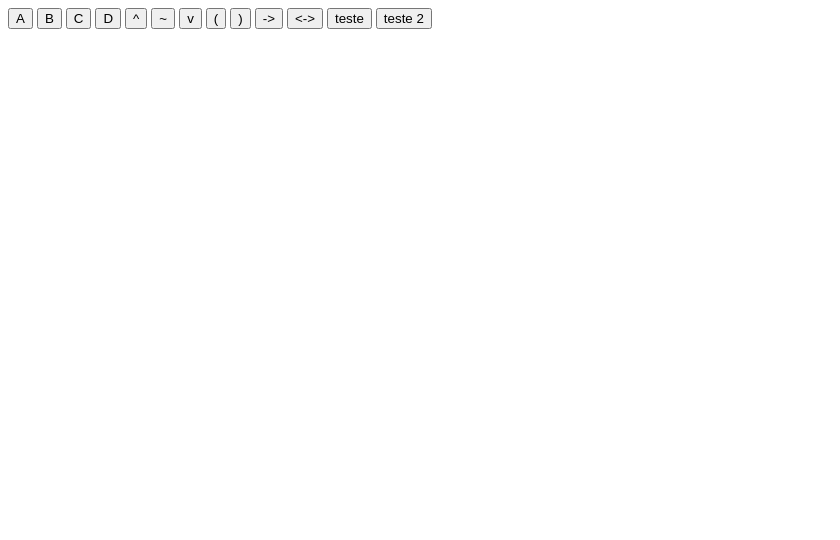
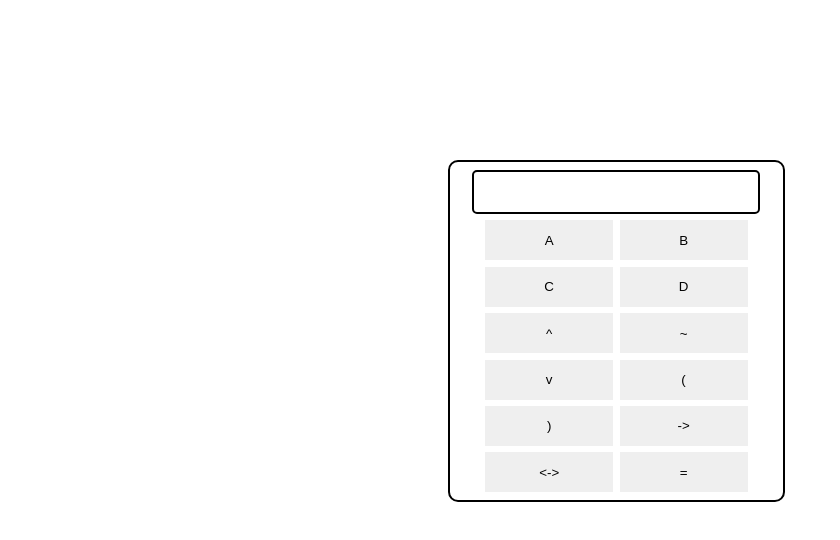
Before and after one commit to samunogue/Validador_tableaux, a plain HTML site: page index.html in a window 1280 px wide. Shown: the whole page, without its empty margins (0-840 px from the left). Drawn offline with Linux system fonts and the light colour scheme.

Commit message:
adicionando o css

```diff
--- a/index.html
+++ b/index.html
@@ -4,6 +4,7 @@
     <meta charset="UTF-8">
     <meta http-equiv="X-UA-Compatible" content="IE=edge">
     <meta name="viewport" content="width=device-width, initial-scale=1.0">
+    <link rel="stylesheet" href="style.css" type="text/css">
     <script src="index.js" defer></script>
     <title>Trabalho matematica</title>
 </head>
@@ -21,8 +22,7 @@
         <button data-valor=")" class="botao">)</button>
         <button data-valor="->" class="botao">-></button>
         <button data-valor="<->" class="botao"><-></button>
-        <button onclick="definir_proposicoes()">teste</button>
-        <button onclick="verificar_tableaux()">teste 2</button>
+        <button onclick="metodo_final()">=</button>
     </section>
 </body>
 </html>
```
